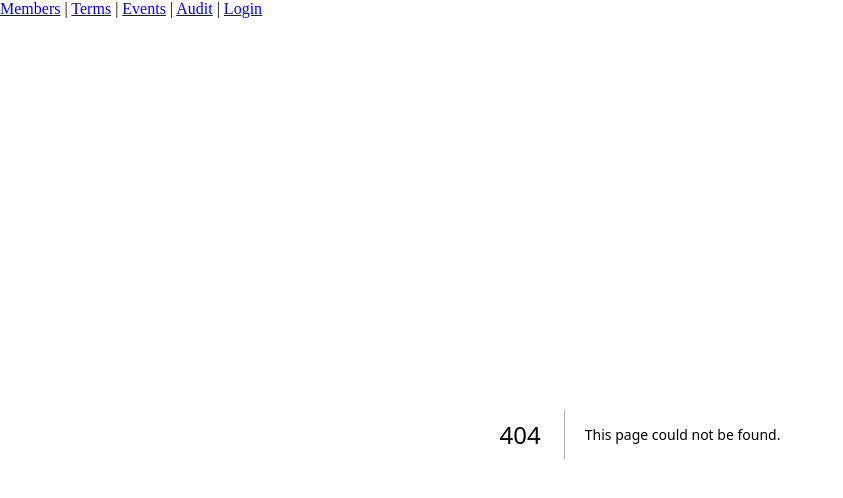
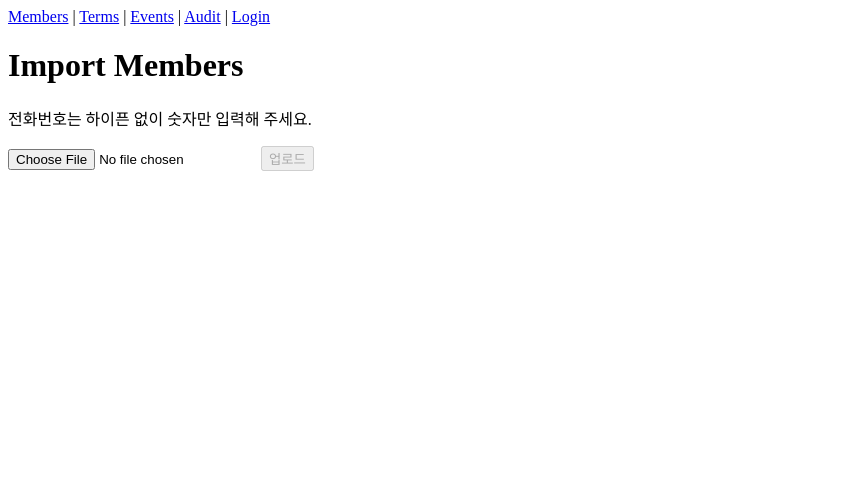
Before and after one commit to 0x51018/HAI-member-manage, a Next.js app in the folder apps/web/: page /import in a window 1280 px wide. Before the commit this address had no page. Shown: the top 498 px of the page, without its empty margins (0-843 px from the left). Built offline with nearby package versions, Linux system fonts and the light colour scheme.

Commit message:
feat(web): add CSV import page

```diff
--- /dev/null
+++ b/apps/web/app/import/page.tsx
@@ -0,0 +1,121 @@
+'use client';
+
+import { useState } from 'react';
+import apiFetch from '../../lib/api';
+import { ImportResultSchema } from '@packages/types';
+import { z } from 'zod';
+
+interface ParsedCsv {
+  headers: string[];
+  rows: Record<string, string>[];
+}
+
+function parseCsv(text: string): ParsedCsv {
+  const lines = text.trim().split(/\r?\n/);
+  const headers = lines.shift()?.split(',') || [];
+  const rows = lines
+    .filter((line) => line.trim().length > 0)
+    .map((line) => {
+      const values = line.split(',');
+      const obj: Record<string, string> = {};
+      headers.forEach((h, i) => {
+        obj[h] = values[i] ? values[i].trim() : '';
+      });
+      return obj;
+    });
+  return { headers, rows };
+}
+
+export default function ImportPage() {
+  const [preview, setPreview] = useState<ParsedCsv | null>(null);
+  const [result, setResult] = useState<z.infer<typeof ImportResultSchema> | null>(null);
+  const [reportUrl, setReportUrl] = useState<string | null>(null);
+
+  async function handleFile(e: React.ChangeEvent<HTMLInputElement>) {
+    const file = e.target.files?.[0];
+    if (!file) return;
+    const text = await file.text();
+    const parsed = parseCsv(text);
+    setPreview(parsed);
+    setResult(null);
+    setReportUrl(null);
+  }
+
+  async function handleSubmit(e: React.FormEvent) {
+    e.preventDefault();
+    if (!preview) return;
+    const res = await apiFetch('/import/spreadsheet/v1', {
+      method: 'POST',
+      headers: { 'Content-Type': 'application/json' },
+      body: JSON.stringify({ rows: preview.rows })
+    });
+    const json = await res.json();
+    const data = ImportResultSchema.parse(json);
+    setResult(data);
+    const blob = new Blob([JSON.stringify(data, null, 2)], { type: 'application/json' });
+    setReportUrl(URL.createObjectURL(blob));
+  }
+
+  return (
+    <div>
+      <h1>Import Members</h1>
+      <p>전화번호는 하이픈 없이 숫자만 입력해 주세요.</p>
+      <form onSubmit={handleSubmit}>
+        <input type="file" accept=".csv" onChange={handleFile} />
+        <button type="submit" disabled={!preview}>
+          업로드
+        </button>
+      </form>
+      {preview && (
+        <div>
+          <h2>Preview</h2>
+          <table border={1} cellPadding={4}>
+            <thead>
+              <tr>
+                {preview.headers.map((h) => (
+                  <th key={h}>{h}</th>
+                ))}
+              </tr>
+            </thead>
+            <tbody>
+              {preview.rows.slice(0, 5).map((row, i) => (
+                <tr key={i}>
+                  {preview.headers.map((h) => (
+                    <td key={h}>{row[h]}</td>
+                  ))}
+                </tr>
+              ))}
+            </tbody>
+          </table>
+        </div>
+      )}
+      {result && (
+        <div>
+          <h2>Result</h2>
+          <ul>
+            <li>Members created: {result.created.members}</li>
+            <li>Members updated: {result.updated.members}</li>
+            <li>MemberTerms created: {result.memberTerms.created}</li>
+            <li>MemberTerms updated: {result.memberTerms.updated}</li>
+            <li>Sections created: {result.sections.created}</li>
+            <li>Errors: {result.errors.length}</li>
+          </ul>
+          {result.errors.length > 0 && (
+            <ul>
+              {result.errors.map((e, i) => (
+                <li key={i}>
+                  Row {e.row}: {e.reason}
+                </li>
+              ))}
+            </ul>
+          )}
+          {reportUrl && (
+            <a href={reportUrl} download="import-report.json">
+              Download report
+            </a>
+          )}
+        </div>
+      )}
+    </div>
+  );
+}
```
